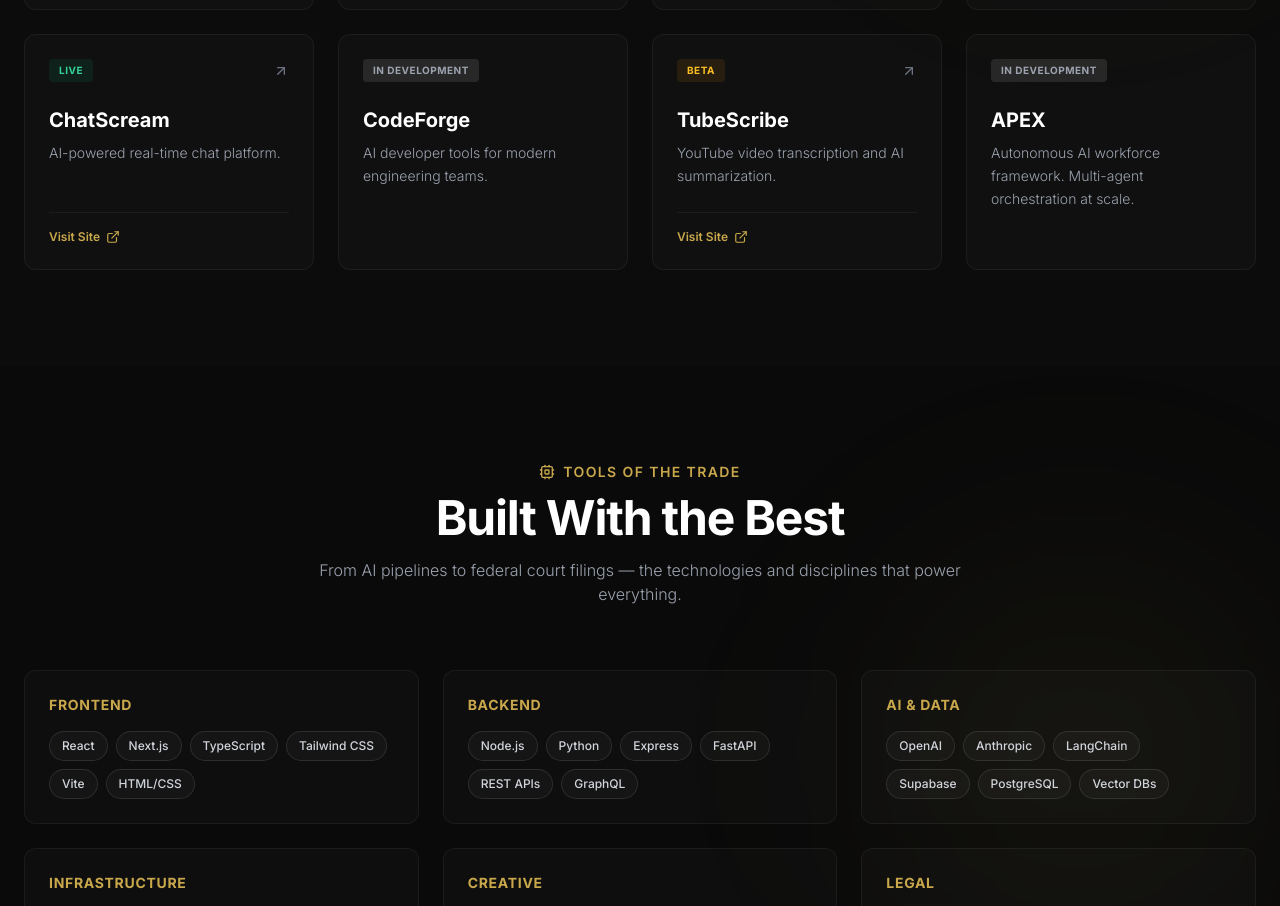
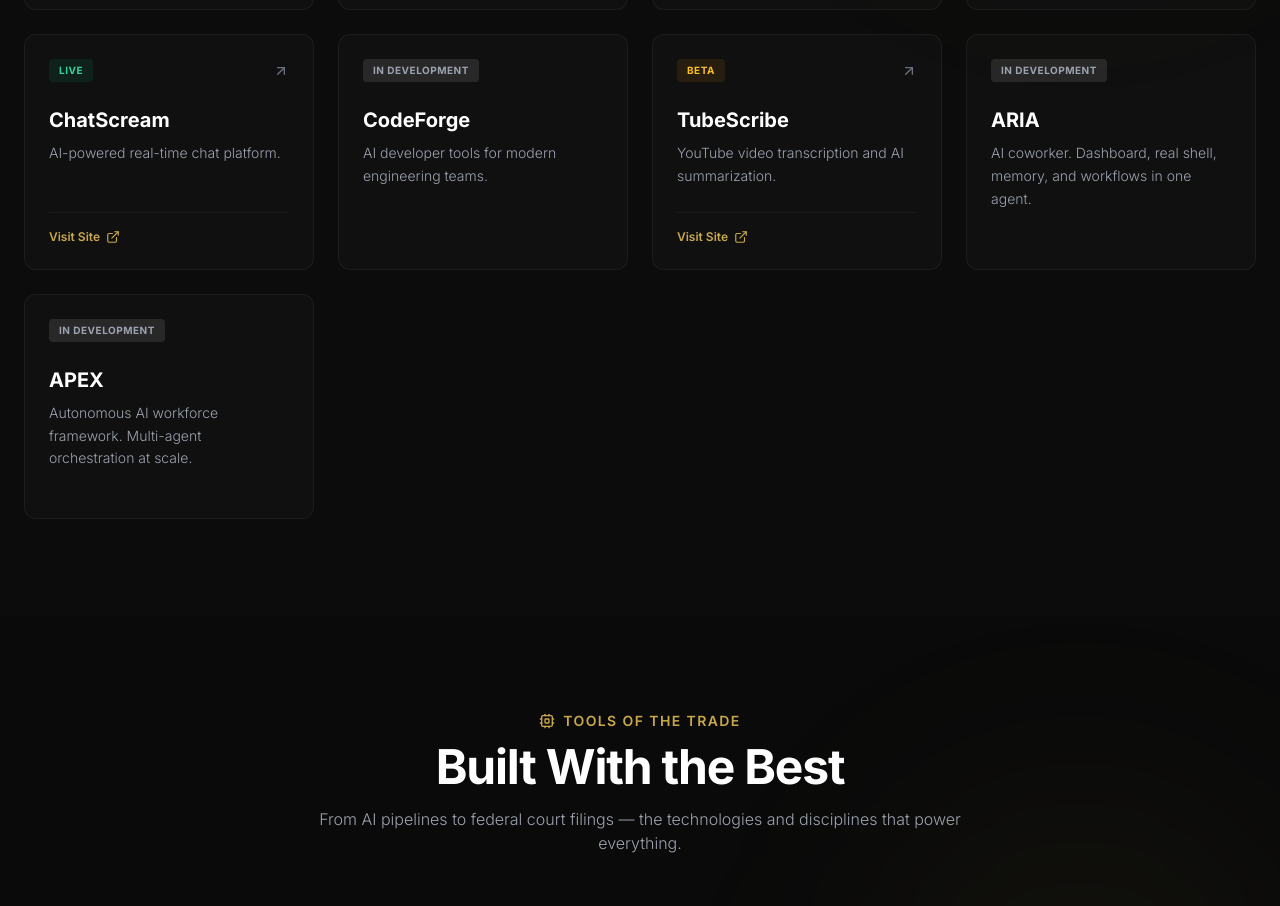
Before and after one commit to patriotnewsactivism/donmatthews-live, a Next.js app: page / in a window 1280 px wide. Shown: the part 4397-5303 px from the top of the page. Built offline with nearby package versions, Linux system fonts and the light colour scheme; no server answers.

Commit message:
feat: add ARIA project card as IN DEVELOPMENT

```diff
--- a/src/components/Projects.tsx
+++ b/src/components/Projects.tsx
@@ -52,6 +52,11 @@
     description: "YouTube video transcription and AI summarization.",
     status: "BETA",
     link: "https://tubescribe.donmatthews.live",
+  },
+  {
+    name: "ARIA",
+    description: "AI coworker. Dashboard, real shell, memory, and workflows in one agent.",
+    status: "IN DEVELOPMENT",
   },
   {
     name: "APEX",
```
